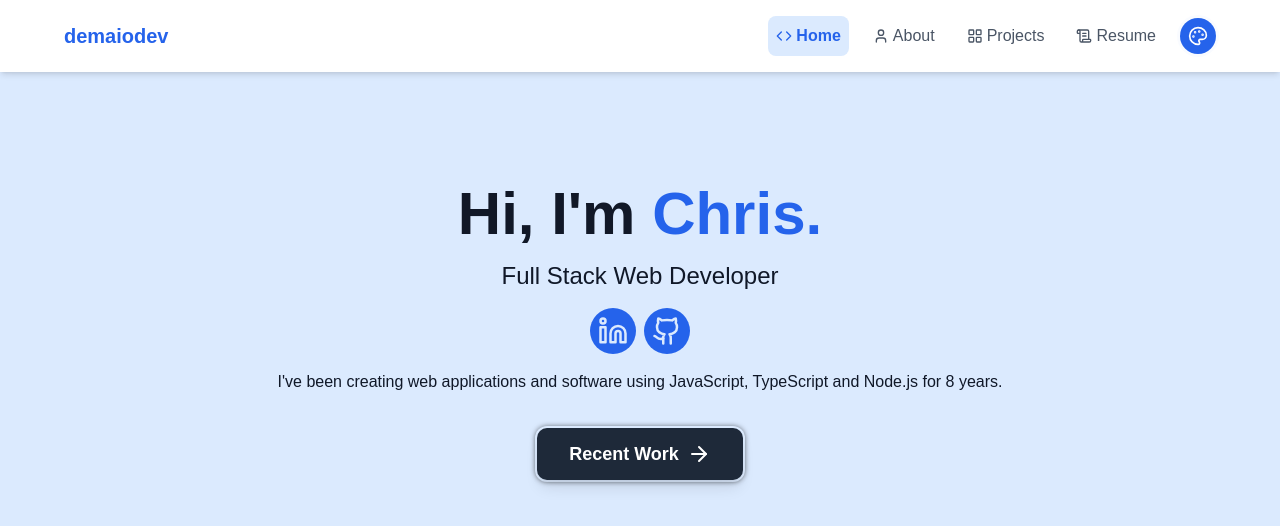
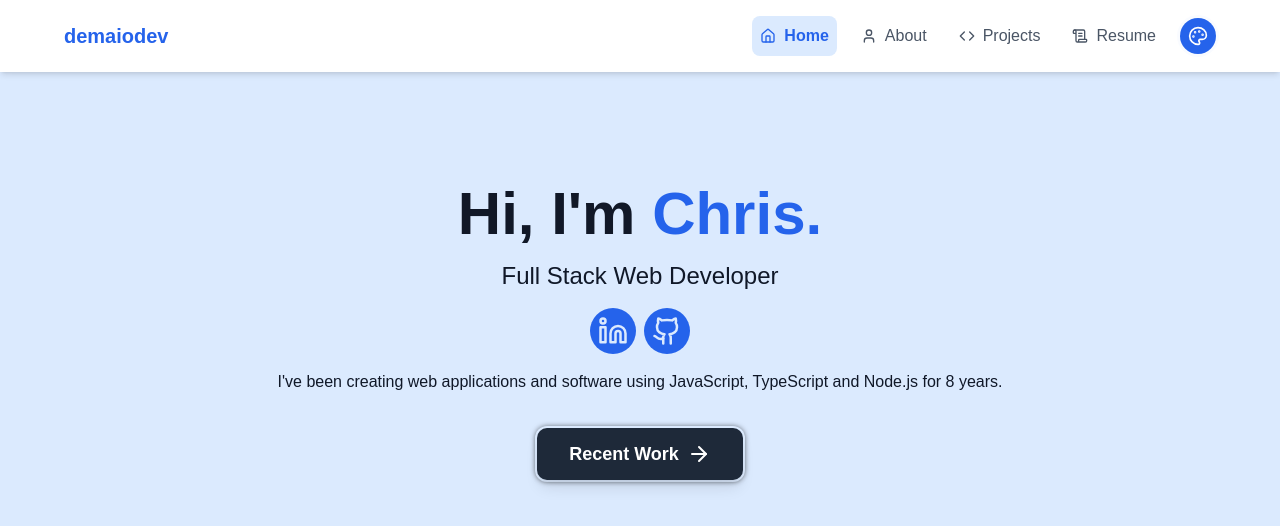
Before and after one commit to demaiodev/react-portfolio, a React (Vite) app: page / in a window 1280 px wide. Shown: the top 526 px of the page. Built offline with nearby package versions, Linux system fonts and the light colour scheme; a web font is replaced by a local one.

Commit message:
fixing some bad icon choices from our pal gemini

```diff
--- a/src/components/Navbar.tsx
+++ b/src/components/Navbar.tsx
@@ -1,6 +1,6 @@
 import React from "react";
 import { Link, useLocation } from "react-router-dom";
-import { Code, User, LayoutGrid, ScrollText } from "lucide-react";
+import { Home, User, Code, ScrollText } from "lucide-react";
 import ThemeSelector from "./ThemeSelector";
 import { useTheme } from "../theme-store";
 
@@ -14,9 +14,9 @@ const Navbar: React.FC = () => {
   const { currentTheme } = useTheme();
   const location = useLocation();
   const navItems: NavItem[] = [
-    { to: "/", label: "Home", icon: Code },
+    { to: "/", label: "Home", icon: Home },
     { to: "/about", label: "About", icon: User },
-    { to: "/projects", label: "Projects", icon: LayoutGrid },
+    { to: "/projects", label: "Projects", icon: Code },
     { to: "/resume", label: "Resume", icon: ScrollText },
   ];
 
@@ -41,7 +41,7 @@ const Navbar: React.FC = () => {
               <Link
                 key={item.to}
                 to={item.to}
-                className={`flex items-center space-x-1 p-2 rounded-lg transition-all duration-200 ${currentTheme.navText}`}
+                className={`flex items-center p-2 rounded-lg transition-all duration-200 ${currentTheme.navText}`}
                 style={
                   isActive
                     ? {
@@ -53,7 +53,7 @@ const Navbar: React.FC = () => {
                 }
               >
                 <Icon className="w-4 h-4" />
-                <span className="hidden sm:inline">{item.label}</span>
+                <span className="hidden sm:inline ml-2">{item.label}</span>
               </Link>
             );
           })}
```
